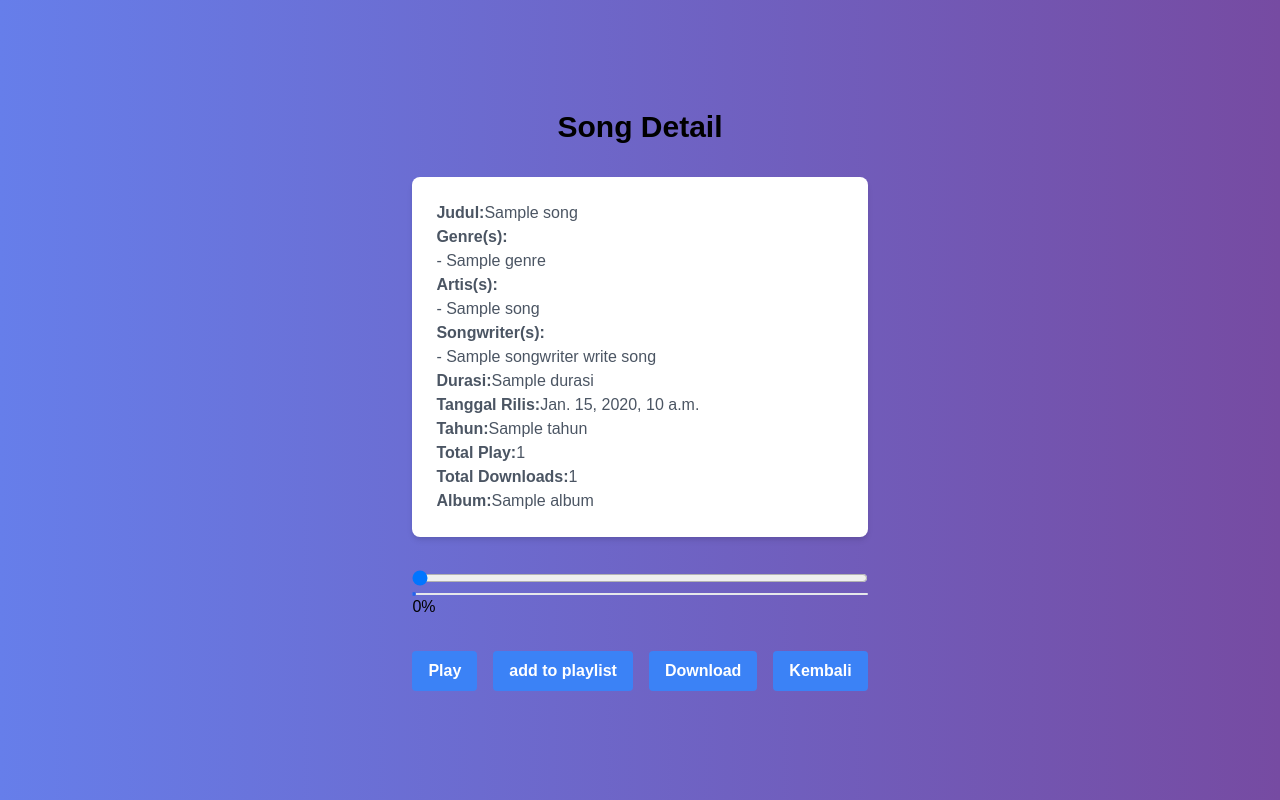
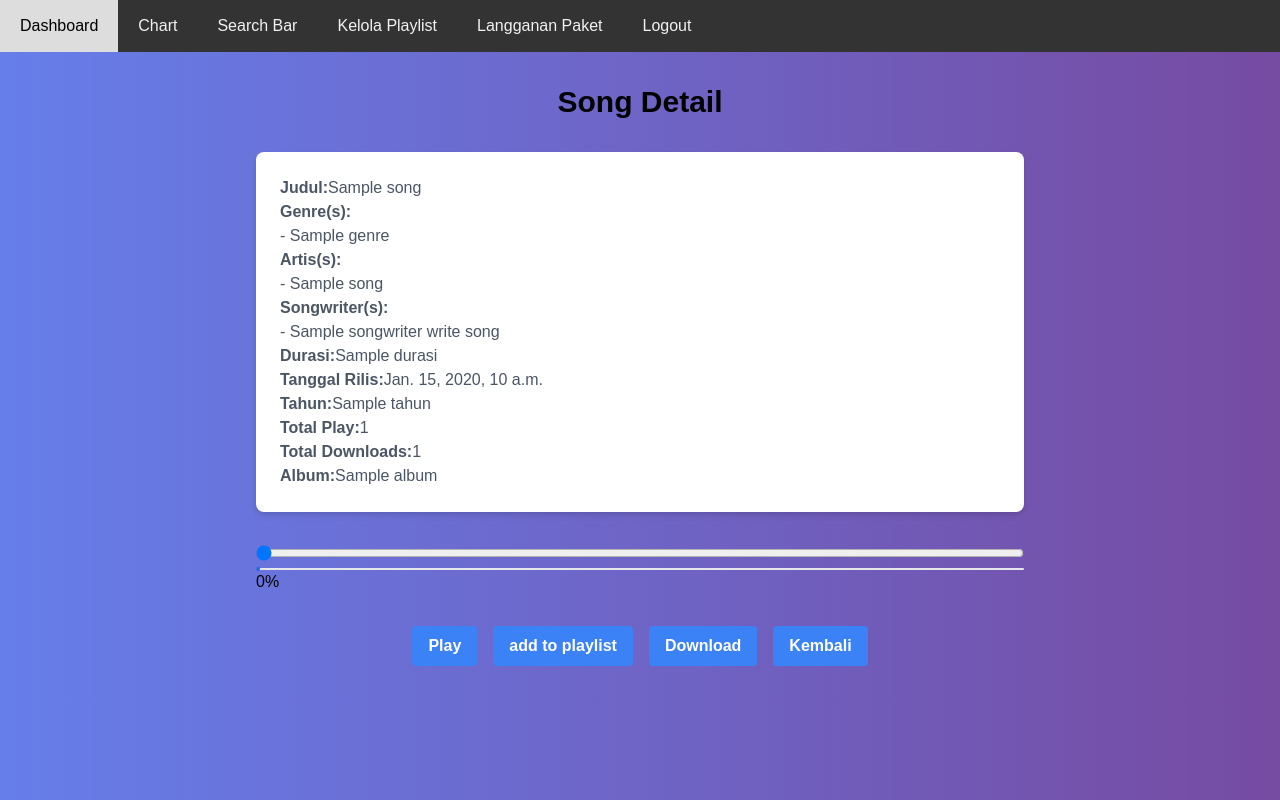
Before and after one commit to basdat-D11/marmut, a Django app: page /playlist/play_song/1/ in a window 1280 px wide. Run offline with Django 4.2, Linux system fonts and the light colour scheme; tables that the repository leaves empty hold one stand-in row (values such as "Sample post"); a database or web service that is not in the repository returns one stand-in record (values such as "Sample title"); some libraries are stand-ins or nearby versions.

Commit message:
fix some bugs

```diff
--- a/playlist/templates/add_complete.html
+++ b/playlist/templates/add_complete.html
@@ -90,8 +90,8 @@
         <h1 class="title">Berhasil Menambahkan Lagu</h1>
         <p class="text">Berhasil menambahkan Lagu dengan judul '{{ nama_lagu }}' ke '{{ nama_playlist }}'!</p>
         <div class="btn-container">
-            <a href="#" class="btn btn-primary">Ke Playlist</a>
-            <button class="btn btn-secondary">Kembali</button>
+            <a href="{% url 'playlist:show_playlist' %}"" class="btn btn-primary">Ke Playlist</a>
+            <button onclick="window.history.back();"  class="btn btn-secondary">Kembali</button>
         </div>
     </div>
 </body>
--- a/playlist/templates/detail.html
+++ b/playlist/templates/detail.html
@@ -107,6 +107,9 @@
         <!-- Daftar Lagu -->
         <div class="bg-white rounded-lg shadow-md p-6">
             <h2 class="text-lg font-semibold mb-4">Daftar Lagu</h2>
+            {% if lagu|length == 0 %}
+                <p class="text-center">Belum ada lagu dalam playlist ini.</p>
+            {% else %}
             <table class="w-full">
                 <thead class="bg-gray-800 text-white">
                     <tr>
@@ -131,6 +134,7 @@
                     {% endfor %}
                 </tbody>
             </table>
+            {% endif %}
             <a href="{% url 'playlist:show_add_song' item_uuid=playlist.id_user_playlist %}" class="btn btn-yellow mt-4"><i class="fas fa-plus mr-1"></i>Tambah Lagu</a>
         </div>
     </div>
--- a/playlist/templates/play_song.html
+++ b/playlist/templates/play_song.html
@@ -6,15 +6,6 @@
     <title>Song Detail</title>
     <link href="https://cdn.jsdelivr.net/npm/tailwindcss/dist/tailwind.min.css" rel="stylesheet">
     <style>
-        body {
-            background: linear-gradient(to right, #667eea, #764ba2);
-            font-family: Arial, sans-serif;
-            margin: 0;
-            display: flex;
-            align-items: center;
-            justify-content: center;
-            height: 100vh;
-        }
 
         .slider-track {
             background-color: #e5e7eb;
@@ -32,9 +23,58 @@
             top: -1px;
             cursor: pointer;
         }
+    body {
+        font-family: Arial, sans-serif;
+        margin: 0;
+        padding: 0;
+        background: linear-gradient(to right, #667eea, #764ba2);
+    }
+
+    .navbar {
+        background-color: #333;
+        overflow: hidden;
+    }
+
+    .navbar a {
+        float: left;
+        display: block;
+        color: #f2f2f2;
+        text-align: center;
+        padding: 14px 20px;
+        text-decoration: none;
+    }
+
+    .navbar a:hover {
+        background-color: #ddd;
+        color: black;
+    }
+
+    .content {
+        padding: 20px;
+    }
     </style>
 </head>
-<body class="bg-gray-100">
+<body>
+    <div class="navbar">
+        <a href="{% url 'main:dashboard' %}">Dashboard</a>
+        <a href="{% url 'chart:lihat_chart' %}">Chart</a>
+        <a href="{% url 'search:search_bar' %}">Search Bar</a>
+        <a href="{% url 'playlist:show_playlist' %}">Kelola Playlist</a>
+        <a href="{% url 'langganan:langganan_paket' %}">Langganan Paket</a>
+        {% if akun.premium %}
+            <a href="{% url 'download:downloaded_songs' %}">Kelola Downloaded Songs</a><!-- Hanya untuk Premium -->
+        {% endif %}
+
+        {% if 'podcaster' in akun.role %}
+            <a href="{% url 'podcast:show_podcast' %}">Kelola Podcast</a><!-- Hanya untuk Podcaster -->
+        {% endif %}
+
+        {% if 'artis' in akun.role or 'songwriter' in akun.role %}
+            <a href="{% url 'album:album_list' %}">Kelola Album & Songs</a><!-- Hanya untuk Artist/Songwriter -->
+            <a href="{% url 'royalti:royalti_list' %}">Cek Royalti</a><!-- Hanya untuk Artist/Songwriter/label -->
+        {% endif %}
+        <a href="{% url 'main:logout' %}">Logout</a>
+    </div>
     <div class="max-w-3xl mx-auto py-8">
         <h1 class="text-3xl font-bold text-center mb-8">Song Detail</h1>
         <div class="bg-white rounded-lg shadow-md p-6">
--- a/playlist/views.py
+++ b/playlist/views.py
@@ -130,7 +130,9 @@ def add_song(request, item_uuid):
 
     print(lagu)
 
-    return render(request, 'song_to_playlist.html', {'playlist': playlist, 'lagu': lagu})
+    akun = request.session.get('akun', None)
+
+    return render(request, 'song_to_playlist.html', {'playlist': playlist, 'lagu': lagu, 'akun': akun})
 
 def complete_add_song(request, item_uuid):
     if request.method == 'POST':
@@ -221,7 +223,9 @@ def show_edit_playlist(request, item_uuid):
     hasil = query(query_str)
     hasil = hasil[0]
     print(hasil)
-    return render(request, 'edit_playlist.html', {'playlist': hasil})
+
+    akun = request.session.get('akun', None)
+    return render(request, 'edit_playlist.html', {'playlist': hasil, 'akun': akun})
 
 @csrf_exempt
 def playsong(request):
@@ -232,8 +236,6 @@ def playsong(request):
     query_str = f"""INSERT INTO akun_play_song VALUES ('{email}', '{lagu}', '{time}')"""
     hasil = query(query_str)
     if isinstance(hasil, int):
-        query_str = f"""update song set total_play = total_play + 1 where id_konten = '{lagu}'"""
-        hasil = query(query_str)
         return HttpResponse('berhasil')
     else:
         return HttpResponseServerError('gagal')
```
Also changed, not shown: playlist/templates/edit_playlist.html (+50 -9 lines), playlist/templates/song_to_playlist.html (+39 -16 lines).
